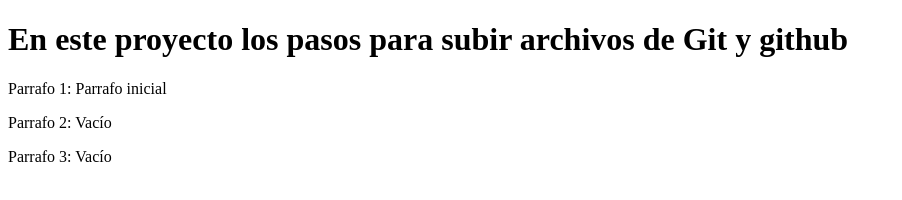
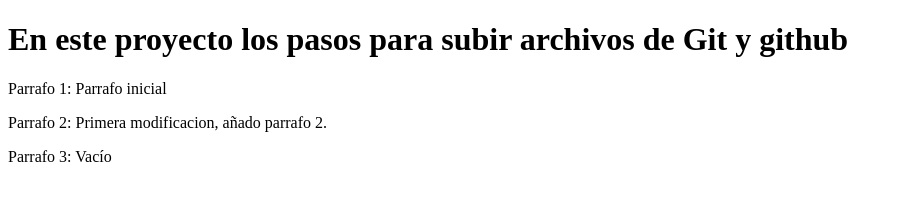
Before and after one commit to JuanCarlosMelendez/_proyecto2_git, a plain HTML site: page index.html in a window 1280 px wide. Shown: the whole page, without its empty margins (0-902 px from the left). Drawn offline with Linux system fonts and the light colour scheme.

Commit message:
Primera modificacion, añado parrafo 2

```diff
--- a/index.html
+++ b/index.html
@@ -9,7 +9,7 @@
 <body>
     <h1>En este proyecto los pasos para subir archivos de Git y github</h1>
     <p>Parrafo 1: Parrafo inicial</p>
-    <p>Parrafo 2: Vacío</p>
+    <p>Parrafo 2: Primera modificacion, añado parrafo 2.</p>
     <p>Parrafo 3: Vacío</p>
 </body>
 </html>
```
